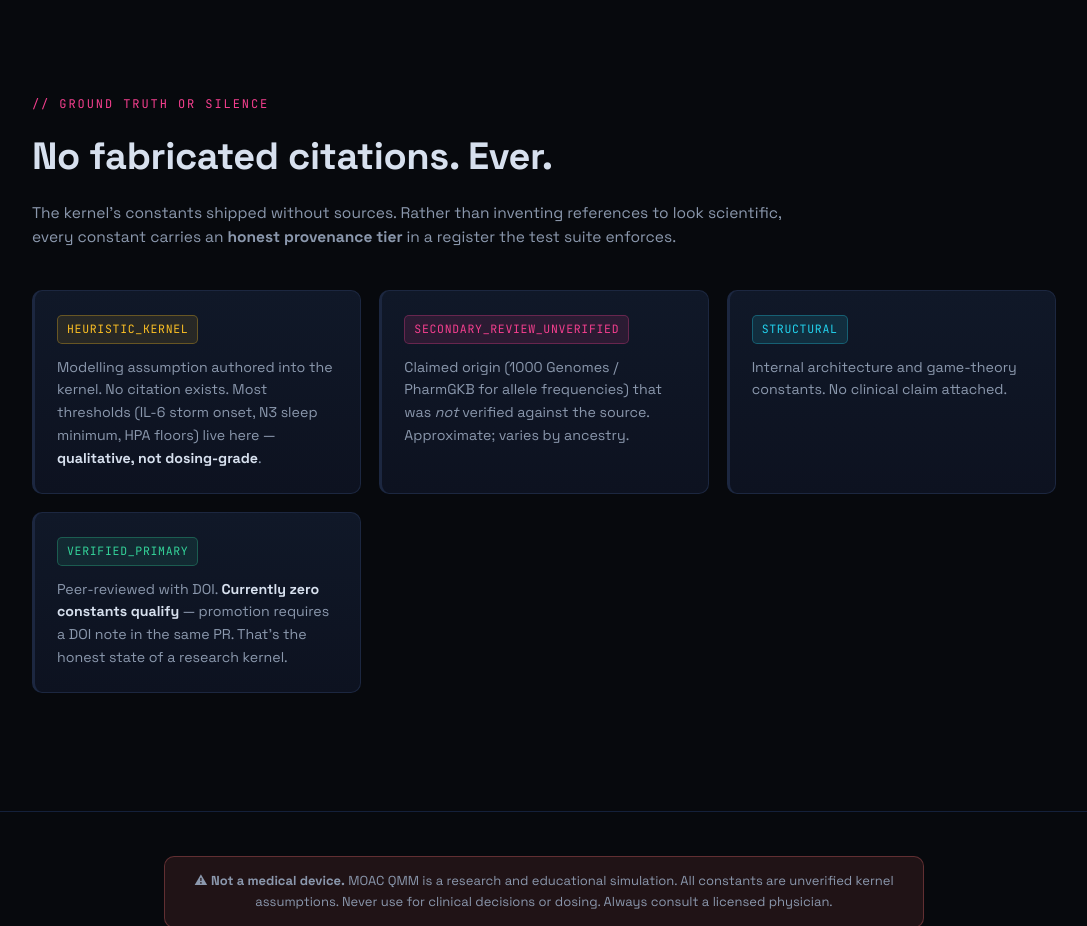
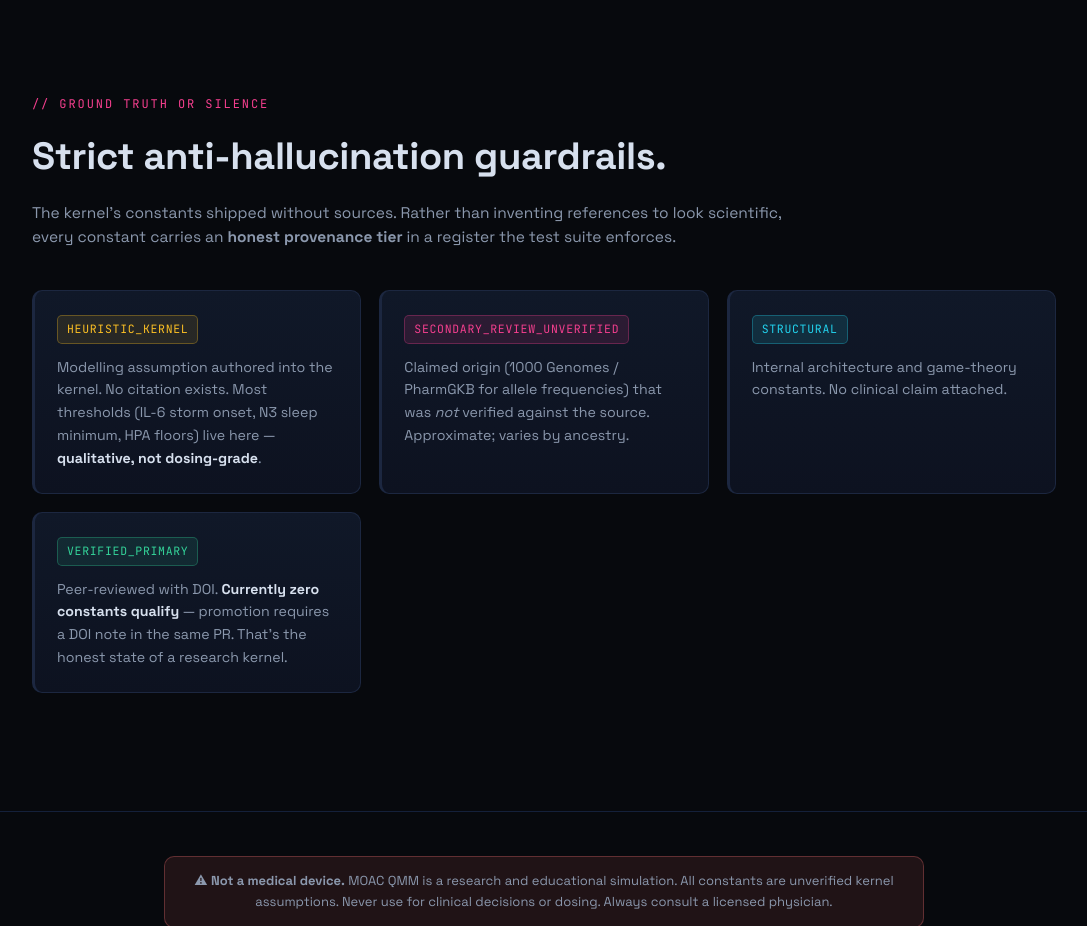
Before and after one commit to HyyperNab/moac-qmm, a plain HTML site: page demo/public/index.html in a window 1280 px wide. Shown: the part 3220-4146 px from the top of the page, without its empty margins (96-1183 px from the left). Drawn offline with Linux system fonts and the light colour scheme; no server answers.

Commit message:
fix: replace 'No fabricated citations' with grounded dev-engineering language

```diff
--- a/demo/public/index.html
+++ b/demo/public/index.html
@@ -229,7 +229,7 @@
   <section class="section" id="evidence">
     <div class="section-head">
       <div class="section-kicker">// GROUND TRUTH OR SILENCE</div>
-      <h2>No fabricated citations. Ever.</h2>
+      <h2>Strict anti-hallucination guardrails.</h2>
       <p class="section-sub">
         The kernel's constants shipped without sources. Rather than inventing references to look
         scientific, every constant carries an <strong>honest provenance tier</strong> in a register
```
